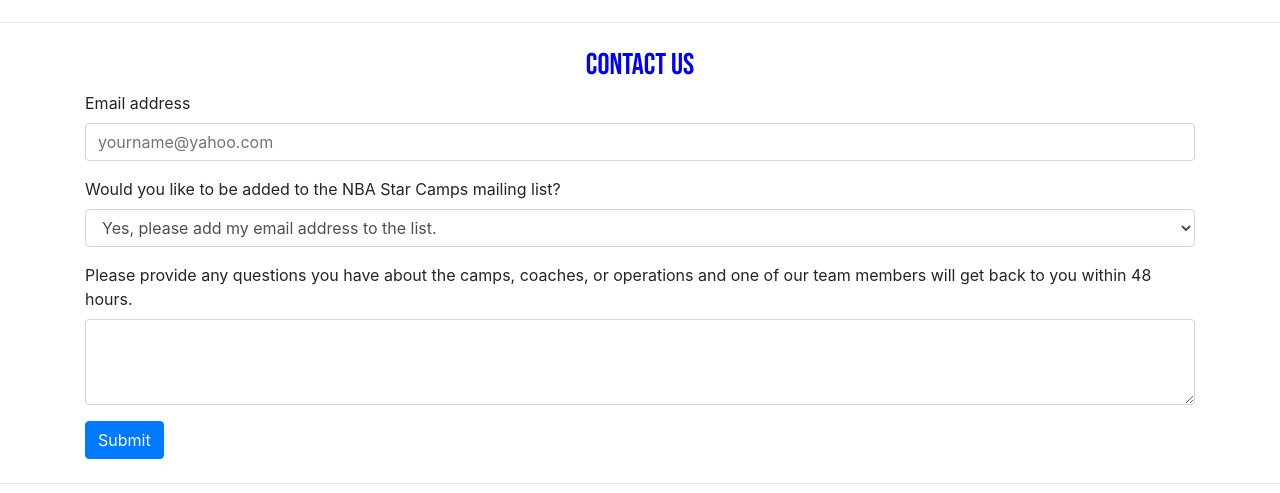
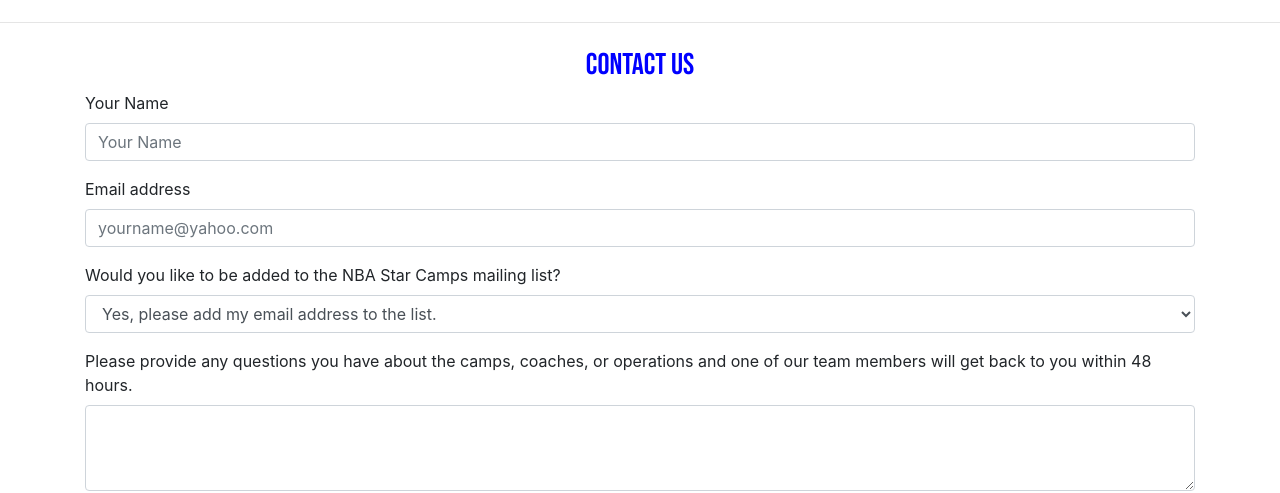
Before and after one commit to josephhaber/project1, a plain HTML site: page index.html in a window 1280 px wide. Shown: the part 2278-2771 px from the top of the page. Drawn offline with nearby package versions, Linux system fonts and the light colour scheme.

Commit message:
Update index.html

```diff
--- a/index.html
+++ b/index.html
@@ -150,12 +150,16 @@
 
     <form netlify>
       <div class="form-group">
-        <label for="exampleFormControlInput1">Email address</label>
-        <input type="email" class="form-control" id="exampleFormControlInput1" placeholder="yourname@yahoo.com">
+        <label for="yourname">Your Name</label>
+        <input type="text" class="form-control" id="name" name="name" placeholder="Your Name">
       </div>
       <div class="form-group">
-        <label for="exampleFormControlSelect1">Would you like to be added to the NBA Star Camps mailing list?</label>
-        <select class="form-control" id="exampleFormControlSelect1">
+        <label for="emailaddress">Email address</label>
+        <input type="email" class="form-control" id="emailaddress" name="emailaddress" placeholder="yourname@yahoo.com">
+      </div>
+      <div class="form-group">
+        <label for="contactme">Would you like to be added to the NBA Star Camps mailing list?</label>
+        <select class="form-control" id="contactme">
           <option>Yes, please add my email address to the list.</option>
           <option>No, I'd prefer not to be contacted.</option>
         </select>
```
